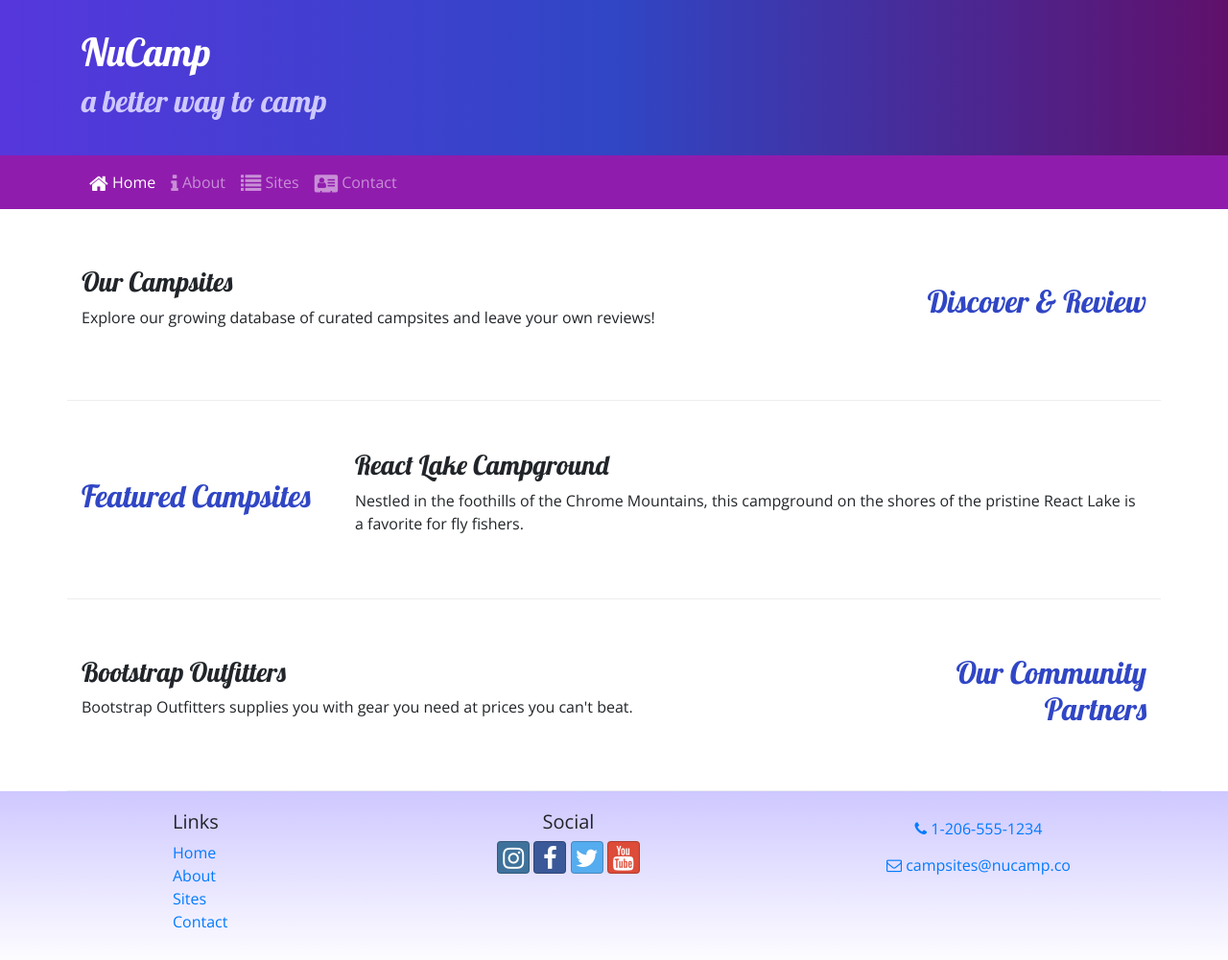
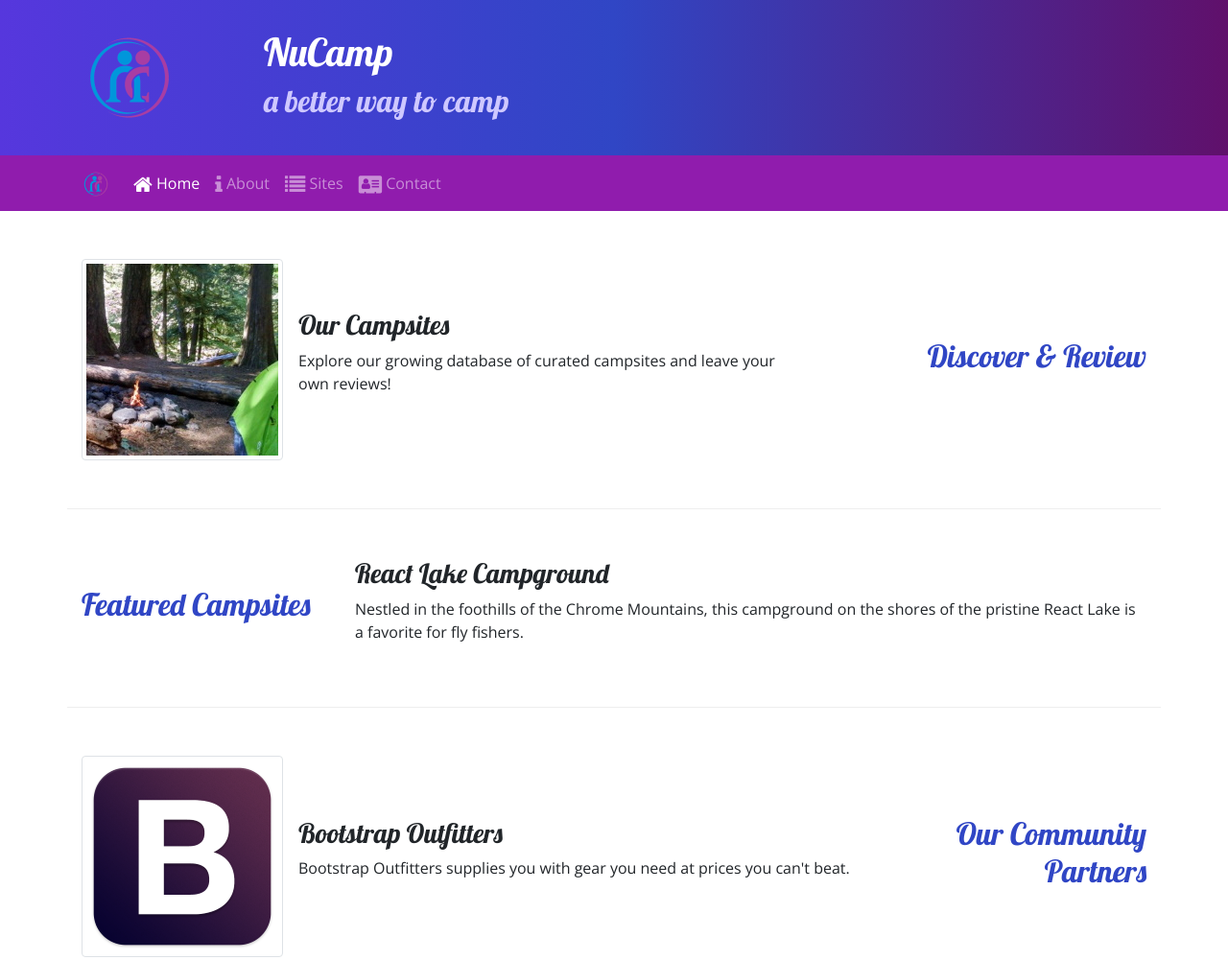
Before and after one commit to cnesheim/nucamp-bootstrap, a website: page index.html in a window 1280 px wide. Shown: the top 1001 px of the page at 96% size. Drawn offline with nearby package versions, Linux system fonts and the light colour scheme.

Commit message:
Images and Media

```diff
--- a/index.html
+++ b/index.html
@@ -21,6 +21,9 @@
     <header class="jumbotron jumbotron-fluid">
         <div class="container">
             <div class="row">
+                <div class="col-4 col-sm-3 col-md-2 align-self-center">
+                    <img src="img/logo.png" class="img-fluid" />
+                 </div>
                 <div class="col">
                     <h1>NuCamp </h1>
                     <h2>a better way to camp</h2>
@@ -31,9 +34,9 @@
 
     <nav class="navbar navbar-expand-sm navbar-dark sticky-top">
         <div class="container">
-        <button class="navbar-toggler ml-auto" type="button" data-toggle="collapse" data-target="#nucampNavbar">
-            <span class="navbar-toggler-icon"></span>
-        </button>
+            <a class="navbar-brand" href="#"><img src="img/logo.png" height="30" width="30" /></a>
+            <button class="navbar-toggler" type="button" data-toggle="collapse" data-target="#nucampNavbar">
+            </button>
         <div class="collapse navbar-collapse" id="nucampNavbar">
             <ul class="navbar-nav">
                 <li class="nav-item active"><a class="nav-link" href="#"><i class="fa fa-home fa-lg"></i> Home</a></li>
@@ -51,8 +54,13 @@
                 <h2 class="text-sm-right">Discover & Review</h2>
             </div>
             <div class="col">
-                <h3>Our Campsites</h3>
-                <p class="d-none d-sm-block">Explore our growing database of curated campsites and leave your own reviews!</p>
+                <div class="media">
+                    <img class="d-flex mr-3 img-thumbnail" src="img/breadcrumb-trail-thumb.jpg" alt="Breadcrumb Trail" />
+                    <div class="media-body align-self-center">
+                        <h3>Our Campsites</h3>
+                        <p class="d-none d-sm-block">Explore our growing database of curated campsites and leave your own reviews!</p>
+                    </div>
+                </div>
             </div>
          </div>
 
@@ -71,8 +79,13 @@
             <h2 class="text-sm-right">Our Community Partners</h2>
         </div>
         <div class="col">
-            <h3>Bootstrap Outfitters</h3>
-            <p class="d-none d-sm-block">Bootstrap Outfitters supplies you with gear you need at prices you can't beat.</p>
+            <div class="media">
+                <img class="d-flex mr-3 img-thumbnail" src="img/bootstrap-thumb.png" alt="Bootstrap Outfitters" />
+                <div class="media-body align-self-center">
+                    <h3>Bootstrap Outfitters</h3>
+                    <p class="d-none d-sm-block">Bootstrap Outfitters supplies you with gear you need at prices you can't beat.</p>
+                </div>
+            </div>
         </div>
     </div>
 </div>
```
Also changed, not shown: aboutus.html (+6 -3 lines), contactus.html (+5 -2 lines), img/bootstrap-thumb.png (added), img/breadcrumb-trail-thumb.jpg (added), img/breadcrumb-trail.jpg (added), img/chrome-river-thumb.jpg (added), img/chrome-river.jpg (added), img/logo.png (added), img/react-lake-thumb.jpg (added), img/react-lake.jpg (added).
